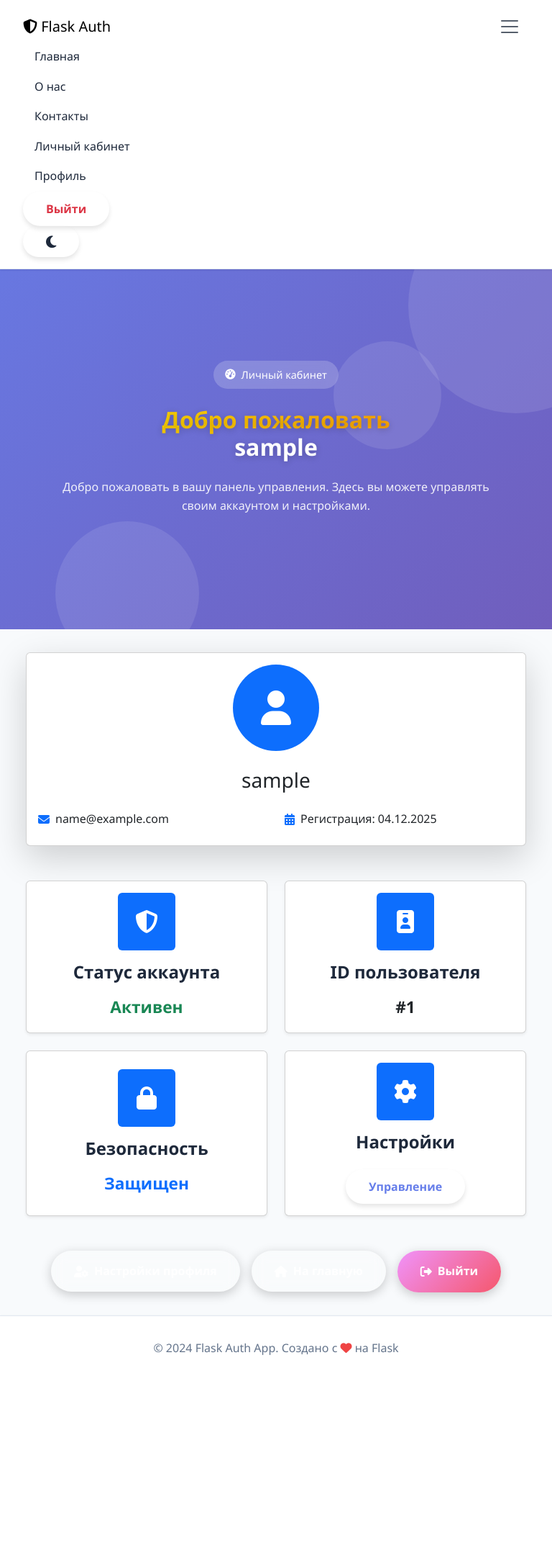
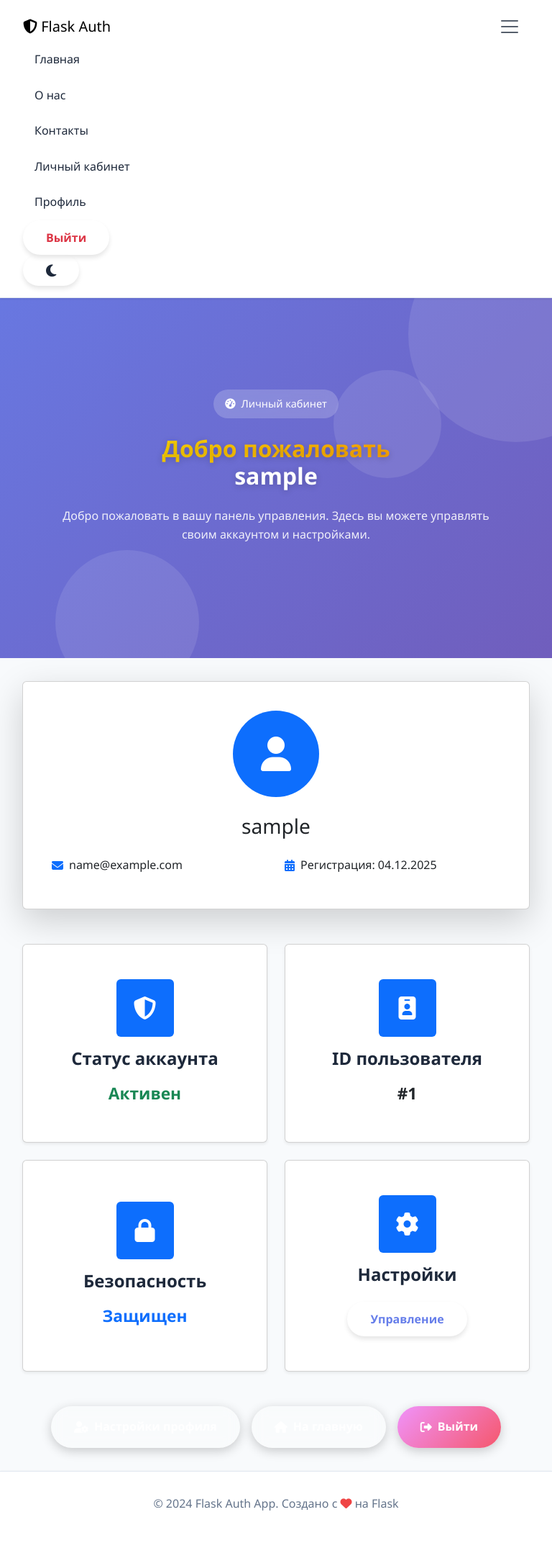
Before and after one commit to QuadDarv1ne/flask_auth_app_new, a Flask app: page /dashboard in a window 768 px wide, after a click that opens the changed part. Shown: the whole page at 72% size. Before the commit the page ends 1882 px from the top, so only its background shows below. Run offline with Flask 3, Linux system fonts and the light colour scheme; the visitor is signed in with stand-in values (Sample User, id 1); some libraries are stand-ins or nearby versions.

Commit message:
modified:   static/css/styles.css

```diff
--- a/static/css/styles.css
+++ b/static/css/styles.css
@@ -1426,6 +1426,25 @@ body.dark-mode .stat-value {
         grid-template-columns: 1fr;
     }
 
+    /* Улучшенная адаптивность для мобильных */
+    .container {
+        padding: 0 15px;
+    }
+
+    /* Улучшенная навигация для мобильных */
+    .navbar-nav .nav-link {
+        padding: 0.75rem 1rem;
+    }
+
+    /* Улучшенные формы для мобильных */
+    .form-group {
+        margin-bottom: 1rem;
+    }
+
+    /* Улучшенные карточки для мобильных */
+    .card {
+        margin-bottom: 1rem;
+    }
 /* ===== LARGE MOBILE DEVICES (576px and up) ===== */
 @media (min-width: 576px) and (max-width: 768px) {
     .dashboard-grid {
@@ -1812,6 +1831,88 @@ body.dark-mode .profile-header {
     .action-buttons a {
         width: 100%;
         text-align: center;
+    }
+
+    /* Улучшенная адаптивность для очень маленьких экранов */
+    .container {
+        padding: 0 10px;
+    }
+
+    .card {
+        padding: 1rem;
+    }
+
+    .form-control {
+        padding: 0.5rem;
+        font-size: 16px; /* Предотвращает зум на iOS */
+    }
+
+    .btn {
+        padding: 0.5rem 1rem;
+        font-size: 0.9rem;
+    }
+
+    h1, h2, h3 {
+        font-size: 1.2em;
+    }
+
+    /* Улучшенная доступность для сенсорных устройств */
+    a, button, .form-control {
+        min-height: 44px; /* Минимальный размер для легкого нажатия */
+        min-width: 44px;
+    }
+}
+
+/* ===== LARGE MOBILE DEVICES (481px - 768px) ===== */
+@media (min-width: 481px) and (max-width: 768px) {
+    .container {
+        padding: 0 15px;
+    }
+
+    .card {
+        padding: 1.5rem;
+    }
+
+    /* Улучшенная сетка для планшетов */
+    .row-cols-lg-4 {
+        grid-template-columns: repeat(2, 1fr);
+    }
+
+    .row-cols-xl-5 {
+        grid-template-columns: repeat(3, 1fr);
+    }
+}
+
+/* ===== TABLET DEVICES (769px - 1024px) ===== */
+@media (min-width: 769px) and (max-width: 1024px) {
+    .container {
+        padding: 0 20px;
+    }
+
+    /* Улучшенная сетка для больших планшетов */
+    .row-cols-xl-5 {
+        grid-template-columns: repeat(4, 1fr);
+    }
+}
+
+/* ===== TOUCH DEVICE OPTIMIZATIONS ===== */
+@media (pointer: coarse) {
+    /* Увеличенные области касания для сенсорных устройств */
+    .nav-link {
+        padding: 0.75rem 1rem;
+    }
+
+    .dropdown-item {
+        padding: 0.75rem 1.5rem;
+    }
+
+    /* Улучшенные эффекты для сенсорных взаимодействий */
+    .btn:active {
+        transform: scale(0.98);
+    }
+
+    .card:hover {
+        transform: none; /* Отключаем hover эффекты на сенсорных устройствах */
     }
 }
 
@@ -2282,3 +2383,70 @@ body.dark-mode .badge-danger {
 .mt-3 {
     margin-top: 1rem;
 }
+
+/* ===== LARGE MOBILE DEVICES (481px - 768px) ===== */
+@media (min-width: 481px) and (max-width: 768px) {
+    .container {
+        padding: 0 15px;
+    }
+
+    .card {
+        padding: 1.5rem;
+    }
+
+    /* Улучшенная сетка для планшетов */
+    .row-cols-lg-4 {
+        grid-template-columns: repeat(2, 1fr);
+    }
+
+    .row-cols-xl-5 {
+        grid-template-columns: repeat(3, 1fr);
+    }
+}
+
+/* ===== TABLET DEVICES (769px - 1024px) ===== */
+@media (min-width: 769px) and (max-width: 1024px) {
+    .container {
+        padding: 0 20px;
+    }
+
+    /* Улучшенная сетка для больших планшетов */
+    .row-cols-xl-5 {
+        grid-template-columns: repeat(4, 1fr);
+    }
+}
+
+/* ===== TOUCH DEVICE OPTIMIZATIONS ===== */
+@media (pointer: coarse) {
+    /* Увеличенные области касания для сенсорных устройств */
+    .nav-link {
+        padding: 0.75rem 1rem;
+    }
+
+    .dropdown-item {
+        padding: 0.75rem 1.5rem;
+    }
+
+    /* Улучшенные эффекты для сенсорных взаимодействий */
+    .btn:active {
+        transform: scale(0.98);
+    }
+
+    .card:hover {
+        transform: none; /* Отключаем hover эффекты на сенсорных устройствах */
+    }
+}
+
+/* ===== HIGH RESOLUTION DISPLAYS ===== */
+@media (-webkit-min-device-pixel-ratio: 2), (min-resolution: 192dpi) {
+    /* Улучшенные иконки для retina дисплеев */
+    .icon {
+        -webkit-font-smoothing: antialiased;
+        -moz-osx-font-smoothing: grayscale;
+    }
+
+    /* Улучшенные границы для retina дисплеев */
+    .card, .btn, .form-control {
+        border-width: 0.5px;
+    }
+}
```
